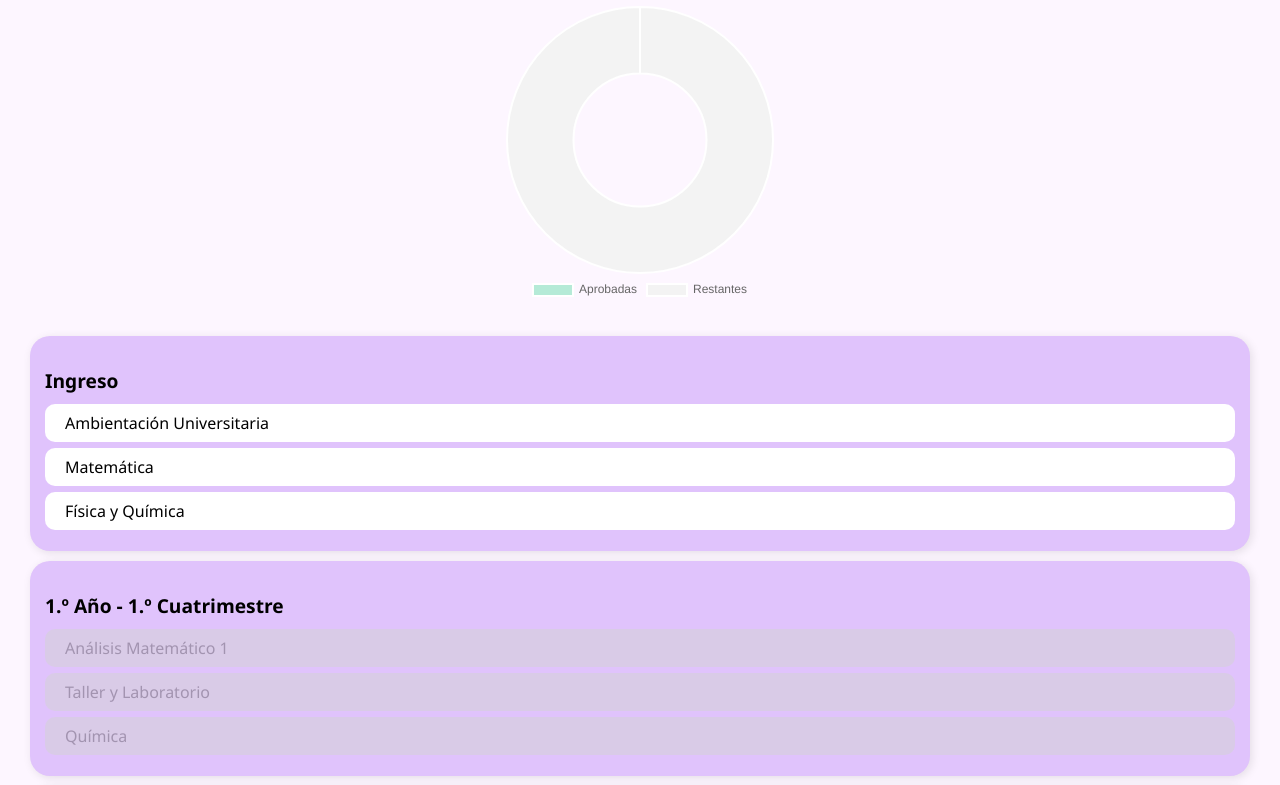
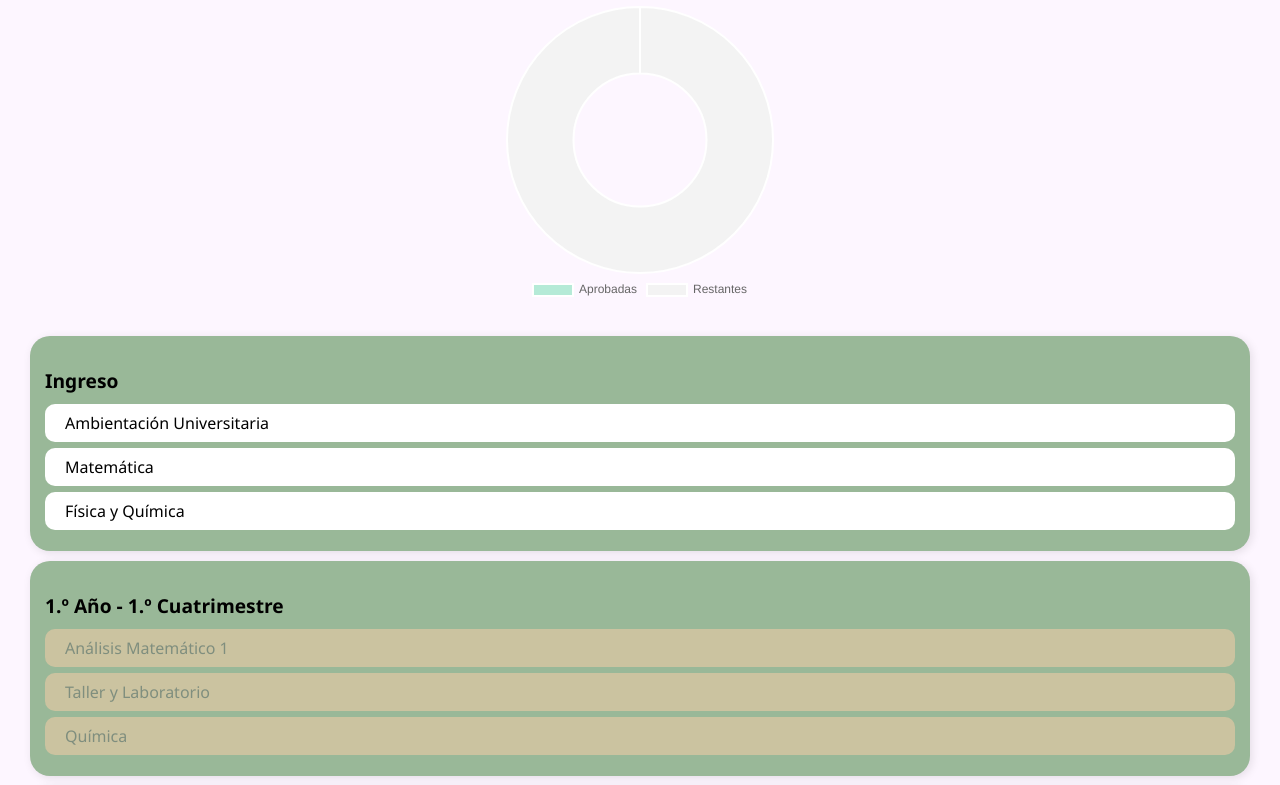
Before and after one commit to Abrilfassi/malla-ingbiomed, a plain HTML site: page index.html in a window 1280 px wide. Shown: the part 100-885 px from the top of the page. Drawn offline with nearby package versions, Linux system fonts and the light colour scheme.

Commit message:
Update index.html

```diff
--- a/index.html
+++ b/index.html
@@ -6,11 +6,11 @@
   <title>Malla Curricular Interactiva</title>
   <style>
     :root {
-      --color-regular: #ffd6a5;
-      --color-aprobada: #b5ead7;
-      --color-bloque: #e0c3fc;
-      --color-titulo: #6a0572;
-      --color-bloqueada: #d3d3d3;
+      --color-regular: #ff847c;
+      --color-aprobada: #e84a5f;
+      --color-bloque: #99b898;
+      --color-titulo: #2a363b;
+      --color-bloqueada: #fecea8;
     }
 
     body {
```
